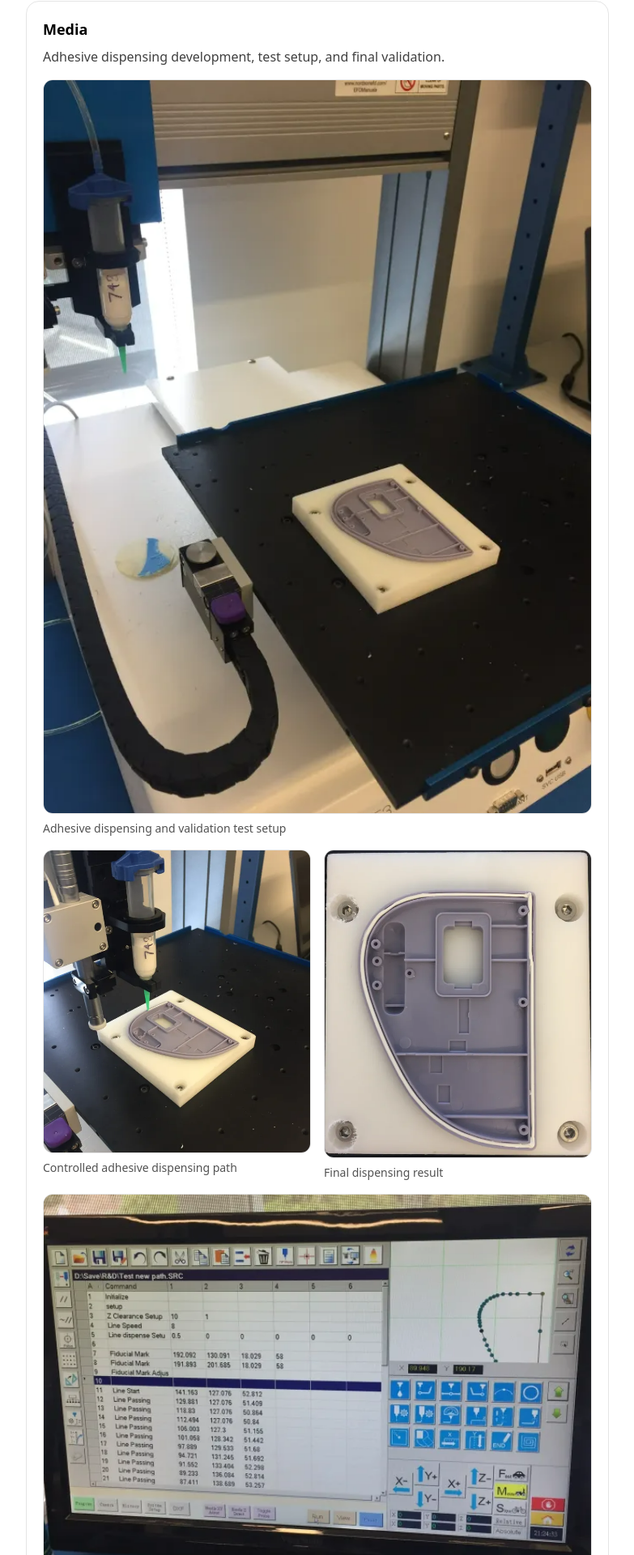
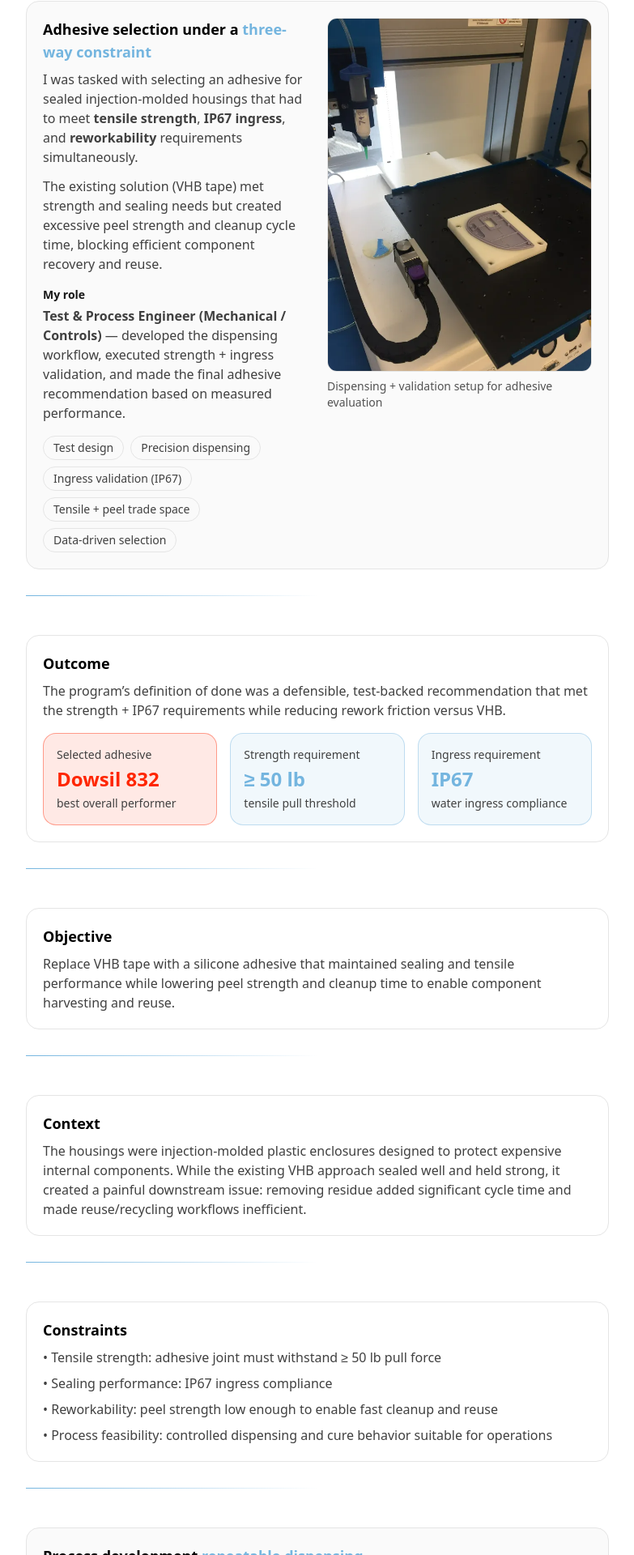
Before and after one commit to wjyergin98/will-yergin-site, a Next.js app: page /projects/element-science-adhesive-testing in a window 1280 px wide. Shown: the part 229-2149 px from the top of the page at 81% size, without its empty margins (248-1031 px from the left). Built offline with nearby package versions, Linux system fonts and the light colour scheme.

Commit message:
Refactor Element page

```diff
--- a/src/app/projects/element-science-adhesive-testing/page.tsx
+++ b/src/app/projects/element-science-adhesive-testing/page.tsx
@@ -2,72 +2,282 @@ import Image from "next/image";
 import ProjectLayout from "@/components/ProjectLayout";
 
 const SECTION = "rounded-2xl border border-neutral-200 p-5";
+const SECTION_ACCENT = "rounded-2xl border border-neutral-200 p-5 bg-neutral-50";
+const TAG =
+  "inline-flex items-center rounded-full border border-neutral-200 px-3 py-1 text-sm text-neutral-700";
 
-export default function ElementSciencePage() {
+function StatCard(props: { label: string; value: string; note?: string; accent?: "marina" | "lava" }) {
+  const accent =
+    props.accent === "marina"
+      ? "border-marina/40 bg-marina/10"
+      : props.accent === "lava"
+        ? "border-lava/40 bg-lava/10"
+        : "border-neutral-200 bg-white";
+
+  const valueColor =
+    props.accent === "marina" ? "text-marina" : props.accent === "lava" ? "text-lava" : "text-neutral-900";
+
+  return (
+    <div className={`rounded-2xl border p-4 ${accent}`}>
+      <div className="text-sm text-neutral-700">{props.label}</div>
+      <div className={`pt-1 text-2xl font-semibold ${valueColor}`}>{props.value}</div>
+      {props.note ? <div className="pt-1 text-sm text-neutral-700">{props.note}</div> : null}
+    </div>
+  );
+}
+
+export default function ElementScienceAdhesiveTestingPage() {
+  const media = {
+    setup: {
+      src: "/projects/element-science-adhesive-testing/elementsetup.png",
+      cap: "Dispensing + validation setup for adhesive evaluation",
+    },
+    dispensing: {
+      src: "/projects/element-science-adhesive-testing/elementdispensing.png",
+      cap: "Controlled adhesive dispensing path",
+    },
+    closedUnit: {
+      src: "/projects/element-science-adhesive-testing/elementenclosedunit.png",
+      cap: "Closed unit — sealed housing configuration",
+    },
+    finalResult: {
+      src: "/projects/element-science-adhesive-testing/elementfinalresult.png",
+      cap: "Final dispensing result after cure",
+    },
+    ingress: {
+      src: "/projects/element-science-adhesive-testing/elementingresstest.png",
+      cap: "Ingress test — IP67 water ingress validation setup",
+    },
+    strength: {
+      src: "/projects/element-science-adhesive-testing/elementstrengthtest.png",
+      cap: "Strength test — tensile pull validation setup",
+    },
+    code: {
+      src: "/projects/element-science-adhesive-testing/elementcode.png",
+      cap: "Dispensing controls and process logic",
+    },
+  };
+
   return (
     <ProjectLayout
       title="Element Science – Adhesive Testing"
-      oneLiner="Adhesive selection, precision dispensing, and validation testing for sealed medical device housings."
+      oneLiner="Data-driven adhesive selection, precision dispensing, and validation testing for sealed injection-molded device housings."
     >
+      {/* HERO */}
+      <section className={SECTION_ACCENT}>
+        <div className="grid grid-cols-1 gap-6 md:grid-cols-2 md:items-start">
+          <div>
+            <h2 className="text-lg font-semibold">
+              Adhesive selection under a{" "}
+              <span className="font-semibold text-marina">three-way constraint</span>
+            </h2>
+
+            <p className="pt-2 text-neutral-700">
+              I was tasked with selecting an adhesive for sealed injection-molded housings that had to meet{" "}
+              <span className="font-semibold">tensile strength</span>,{" "}
+              <span className="font-semibold">IP67 ingress</span>, and{" "}
+              <span className="font-semibold">reworkability</span> requirements simultaneously.
+            </p>
+
+            <p className="pt-3 text-neutral-700">
+              The existing solution (VHB tape) met strength and sealing needs but created excessive peel strength and cleanup
+              cycle time, blocking efficient component recovery and reuse.
+            </p>
+
+            <div className="pt-4">
+              <div className="text-sm font-semibold text-neutral-900">My role</div>
+              <p className="pt-1 text-neutral-700">
+                <span className="font-semibold">Test & Process Engineer (Mechanical / Controls)</span> — developed the
+                dispensing workflow, executed strength + ingress validation, and made the final adhesive recommendation
+                based on measured performance.
+              </p>
+            </div>
+
+            <div className="mt-4 flex flex-wrap gap-2">
+              <span className={TAG}>Test design</span>
+              <span className={TAG}>Precision dispensing</span>
+              <span className={TAG}>Ingress validation (IP67)</span>
+              <span className={TAG}>Tensile + peel trade space</span>
+              <span className={TAG}>Data-driven selection</span>
+            </div>
+          </div>
+
+          <figure className="space-y-2">
+            <Image
+              src={media.setup.src}
+              alt={media.setup.cap}
+              width={1400}
+              height={900}
+              priority
+              className="w-full rounded-xl border border-neutral-200 object-contain"
+            />
+            <figcaption className="text-sm text-neutral-600">{media.setup.cap}</figcaption>
+          </figure>
+        </div>
+      </section>
+
+      {/* OUTCOME */}
       <section className={SECTION}>
-        <h2 className="text-lg font-semibold">Media</h2>
+        <h2 className="text-lg font-semibold">Outcome</h2>
         <p className="pt-2 text-neutral-700">
-          Adhesive dispensing development, test setup, and final validation.
+          The program’s definition of done was a defensible, test-backed recommendation that met the strength + IP67
+          requirements while reducing rework friction versus VHB.
+        </p>
+
+        <div className="mt-4 grid grid-cols-1 gap-4 sm:grid-cols-3">
+          <StatCard label="Selected adhesive" value="Dowsil 832" note="best overall performer" accent="lava" />
+          <StatCard label="Strength requirement" value="≥ 50 lb" note="tensile pull threshold" accent="marina" />
+          <StatCard label="Ingress requirement" value="IP67" note="water ingress compliance" accent="marina" />
+        </div>
+      </section>
+
+      {/* OBJECTIVE */}
+      <section className={SECTION}>
+        <h2 className="text-lg font-semibold">Objective</h2>
+        <p className="pt-2 text-neutral-700">
+          Replace VHB tape with a silicone adhesive that maintained sealing and tensile performance while lowering peel
+          strength and cleanup time to enable component harvesting and reuse.
+        </p>
+      </section>
+
+      {/* CONTEXT */}
+      <section className={SECTION}>
+        <h2 className="text-lg font-semibold">Context</h2>
+        <p className="pt-2 text-neutral-700">
+          The housings were injection-molded plastic enclosures designed to protect expensive internal components. While the
+          existing VHB approach sealed well and held strong, it created a painful downstream issue: removing residue added
+          significant cycle time and made reuse/recycling workflows inefficient.
+        </p>
+      </section>
+
+      {/* CONSTRAINTS */}
+      <section className={SECTION}>
+        <h2 className="text-lg font-semibold">Constraints</h2>
+        <ul className="pt-2 space-y-2 text-neutral-700">
+          <li>• Tensile strength: adhesive joint must withstand ≥ 50 lb pull force</li>
+          <li>• Sealing performance: IP67 ingress compliance</li>
+          <li>• Reworkability: peel strength low enough to enable fast cleanup and reuse</li>
+          <li>• Process feasibility: controlled dispensing and cure behavior suitable for operations</li>
+        </ul>
+      </section>
+
+      {/* PROCESS DEVELOPMENT */}
+      <section className={SECTION_ACCENT}>
+        <h2 className="text-lg font-semibold">
+          Process development <span className="text-marina">repeatable dispensing</span>
+        </h2>
+        <p className="pt-2 text-neutral-700">
+          To ensure evaluation reflected adhesive performance (not process variation), I established a stable dispensing
+          workflow and validated consistency through controlled setups and repeatable application geometry.
         </p>
 
         <div className="mt-4 grid grid-cols-1 gap-4 sm:grid-cols-2">
-          <figure className="space-y-2 sm:col-span-2">
+          <figure className="space-y-2">
             <Image
-              src="/projects/element-science-adhesive-testing/elementsetup.png"
-              alt="Element Science adhesive test setup"
+              src={media.dispensing.src}
+              alt={media.dispensing.cap}
               width={1400}
               height={900}
               className="w-full rounded-xl border border-neutral-200 object-contain"
             />
-            <figcaption className="text-sm text-neutral-600">
-              Adhesive dispensing and validation test setup
-            </figcaption>
+            <figcaption className="text-sm text-neutral-600">{media.dispensing.cap}</figcaption>
           </figure>
 
           <figure className="space-y-2">
             <Image
-              src="/projects/element-science-adhesive-testing/elementdispensing.png"
-              alt="Precision adhesive dispensing path"
-              width={1200}
-              height={800}
+              src={media.finalResult.src}
+              alt={media.finalResult.cap}
+              width={1400}
+              height={900}
               className="w-full rounded-xl border border-neutral-200 object-contain"
             />
-            <figcaption className="text-sm text-neutral-600">
-              Controlled adhesive dispensing path
-            </figcaption>
+            <figcaption className="text-sm text-neutral-600">{media.finalResult.cap}</figcaption>
+          </figure>
+
+          <figure className="space-y-2 sm:col-span-2">
+            <Image
+              src={media.code.src}
+              alt={media.code.cap}
+              width={1400}
+              height={900}
+              className="w-full rounded-xl border border-neutral-200 object-contain"
+            />
+            <figcaption className="text-sm text-neutral-600">{media.code.cap}</figcaption>
+          </figure>
+        </div>
+      </section>
+
+      {/* SEALED UNIT */}
+      <section className={SECTION}>
+        <h2 className="text-lg font-semibold">Sealed configuration</h2>
+        <p className="pt-2 text-neutral-700">
+          Candidate adhesives were evaluated in the same sealed configuration used in production workflows to ensure test
+          results mapped to real operating conditions and rework requirements.
+        </p>
+
+        <figure className="mt-4 space-y-2">
+          <Image
+            src={media.closedUnit.src}
+            alt={media.closedUnit.cap}
+            width={1400}
+            height={900}
+            className="w-full rounded-xl border border-neutral-200 object-contain"
+          />
+          <figcaption className="text-sm text-neutral-600">{media.closedUnit.cap}</figcaption>
+        </figure>
+      </section>
+
+      {/* VALIDATION */}
+      <section className={SECTION_ACCENT}>
+        <h2 className="text-lg font-semibold">
+          Validation <span className="text-marina">strength + ingress</span>
+        </h2>
+        <p className="pt-2 text-neutral-700">
+          Adhesives were tested against the full requirement stack. If multiple candidates passed, the final decision was
+          made using the best overall performance across strength, sealing, and practical reworkability.
+        </p>
+
+        <div className="mt-4 grid grid-cols-1 gap-4 sm:grid-cols-2">
+          <figure className="space-y-2">
+            <Image
+              src={media.strength.src}
+              alt={media.strength.cap}
+              width={1400}
+              height={900}
+              className="w-full rounded-xl border border-neutral-200 object-contain"
+            />
+            <figcaption className="text-sm text-neutral-600">{media.strength.cap}</figcaption>
           </figure>
 
           <figure className="space-y-2">
             <Image
-              src="/projects/element-science-adhesive-testing/elementfinalresult.png"
-              alt="Final sealed housing after adhesive cure"
-              width={1200}
-              height={800}
-              className="w-full rounded-xl border border-neutral-200 object-contain"
-            />
-            <figcaption className="text-sm text-neutral-600">
-              Final dispensing result
-            </figcaption>
-          </figure>
-
-          <figure className="space-y-2 sm:col-span-2">
-            <Image
-              src="/projects/element-science-adhesive-testing/elementcode.png"
-              alt="Controls and logic for precision dispensing"
+              src={media.ingress.src}
+              alt={media.ingress.cap}
               width={1400}
               height={900}
               className="w-full rounded-xl border border-neutral-200 object-contain"
             />
-            <figcaption className="text-sm text-neutral-600">
-              Dispensing controls and process path
-            </figcaption>
+            <figcaption className="text-sm text-neutral-600">{media.ingress.cap}</figcaption>
           </figure>
         </div>
+
+        <div className="mt-4 rounded-2xl border border-neutral-200 bg-white p-4">
+          <div className="text-sm font-semibold text-neutral-900">Selection logic</div>
+          <ul className="pt-2 space-y-2 text-neutral-700">
+            <li>• Must pass tensile threshold (≥ 50 lb)</li>
+            <li>• Must pass IP67 ingress compliance</li>
+            <li>• Among passing candidates, prioritize lower peel strength and faster cleanup for reuse</li>
+          </ul>
+        </div>
+      </section>
+
+      {/* TAKEAWAY */}
+      <section className={SECTION}>
+        <h2 className="text-lg font-semibold">One-line takeaway</h2>
+        <p className="pt-2 text-neutral-700">
+          I translate ambiguous material/process constraints into a repeatable test plan, generate clean validation signal,
+          and make an engineering recommendation that balances performance with real operational cost.
+        </p>
       </section>
     </ProjectLayout>
   );
```
